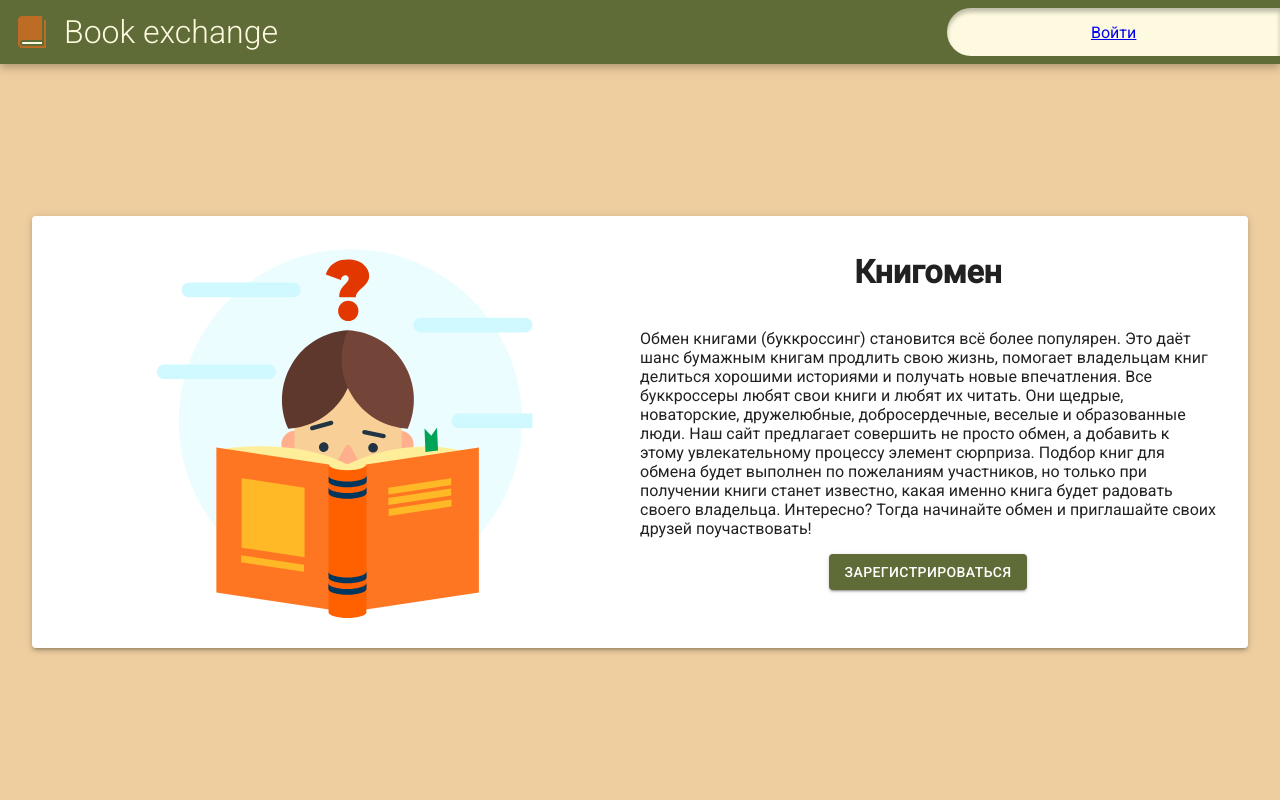
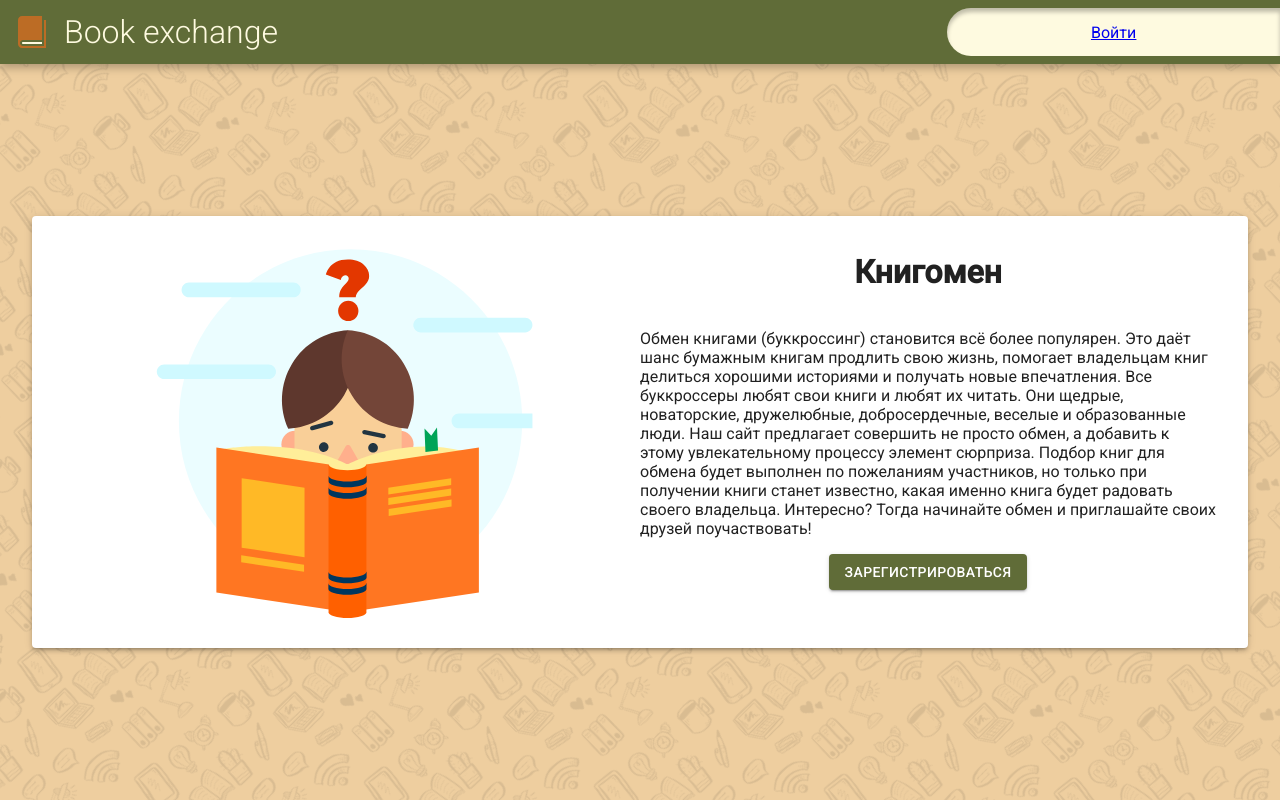
Before and after one commit to jorjif/LI.BooksService.Frontend, a React (Create React App) app: page / in a window 1280 px wide. Built offline with nearby package versions, Linux system fonts and the light colour scheme; what @material-ui/styled-engine would draw is missing.

Commit message:
theme: background image

```diff
--- a/src/components/Exchange/Fields/Categories.tsx
+++ b/src/components/Exchange/Fields/Categories.tsx
@@ -84,10 +84,10 @@ const Categories: React.FC<IProps> = ({ type }) => {
     <TreeItem
       sx={{
         '& .MuiTreeItem-content': {
-          padding: '8px'
+          padding: '6px'
         },
         '& .MuiCheckbox-root': {
-          padding: '0 8px 0 0'
+          padding: '0 6px 0 0'
         }
       }}
       key={nodes.name}
--- a/src/components/pageFrame/pageFrame.scss
+++ b/src/components/pageFrame/pageFrame.scss
@@ -1,9 +1,26 @@
 @use "../../variables" as var;
 .page_frame {
   &_bg {
+    z-index: 0;
+    position: relative;
     height: 100%;
     width: 100%;
     background: var.$background;
+    overflow: hidden;
+  }
+  &_bg::before {
+    z-index: -1;
+    content: "";
+    position: absolute;
+    top: -50%;
+    left: -50%;
+    width: 200%;
+    height: 200%;
+    background-image: url(./assets/bg.png);
+    background-position: top center;
+    background-size: 10em;
+    opacity: 0.1;
+    transform: rotate(-45deg);
   }
   &_main {
     padding: 4rem 0 0 4rem;
--- a/src/theme.tsx
+++ b/src/theme.tsx
@@ -14,6 +14,7 @@ const theme = createTheme({
     },
     MuiTextField: {
       defaultProps: {
+        size: 'small',
         variant: 'standard',
         fullWidth: true,
       }
```
Also changed, not shown: src/components/pageFrame/assets/bg.png (added).
